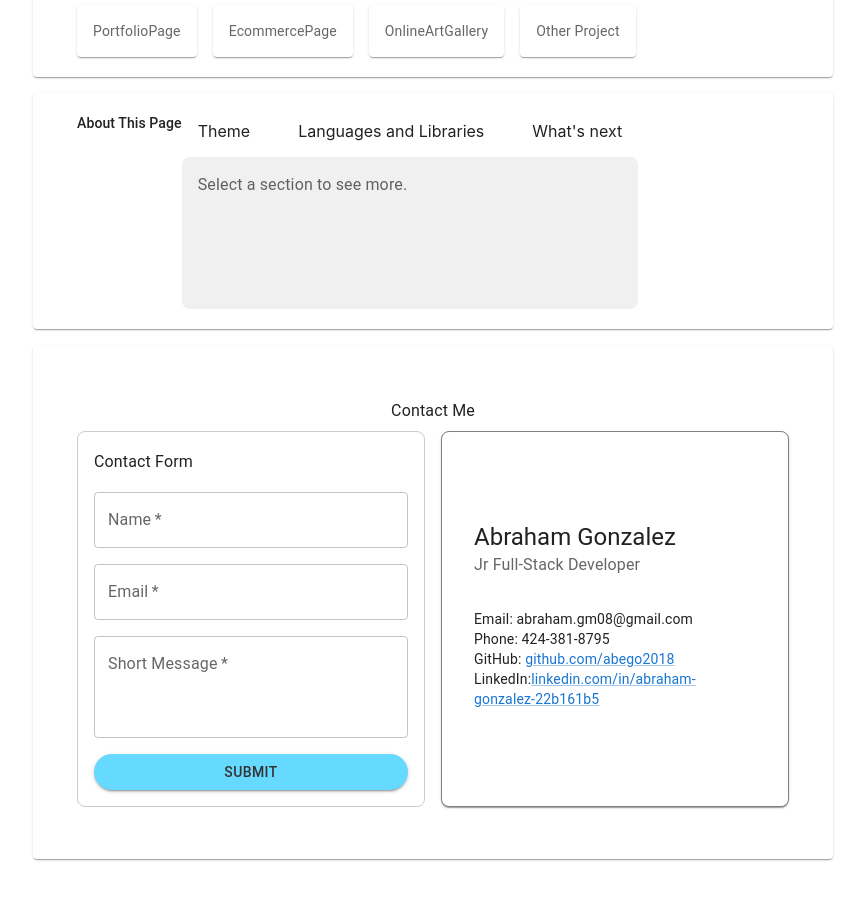
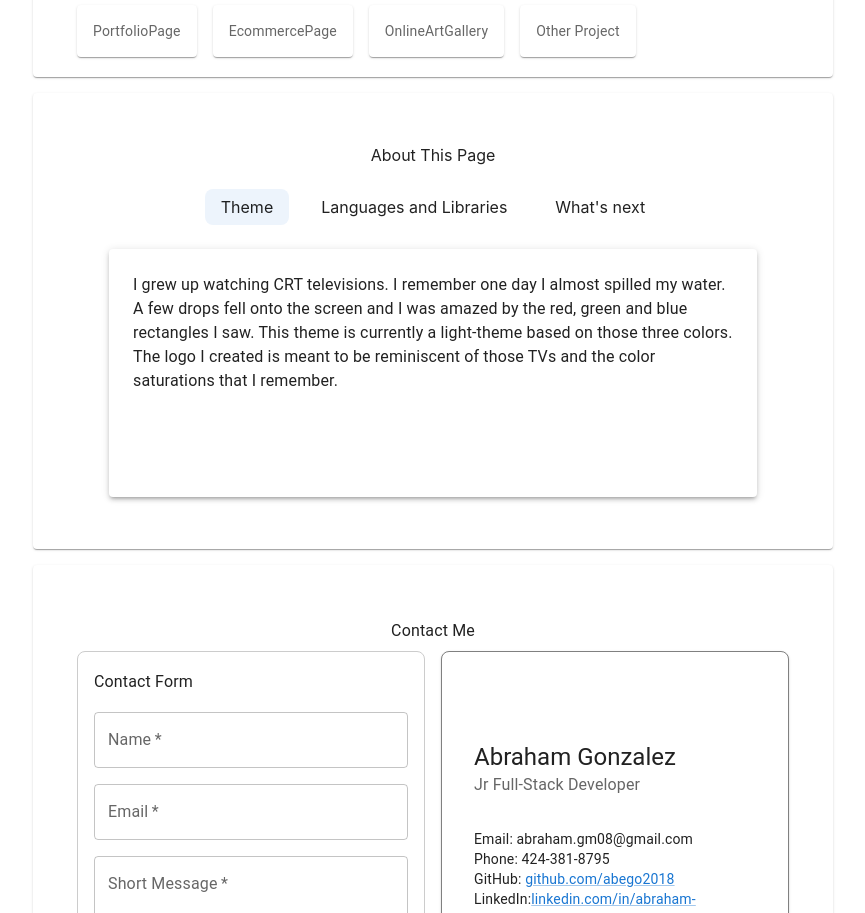
Before and after one commit to abego2018/portfolio, a React (Create React App) app in the folder abegoportfolio/: page / in a window 1280 px wide. Shown: the part 1007-1920 px from the top of the page, without its empty margins (207-1072 px from the left). Before the commit the page ends 1882 px from the top, so only its background shows below. Built offline with nearby package versions, Linux system fonts and the light colour scheme.

Commit message:
updated the aboutpage section. separated the components for cleaner transitions

```diff
--- a/abegoportfolio/src/components/AboutPage.jsx
+++ b/abegoportfolio/src/components/AboutPage.jsx
@@ -1,45 +1,77 @@
 import React, { useState } from "react";
-import { Container, Box, Typography } from "@mui/material";
-import AboutMeNavBox from "./AboutMeNavBox";
+import { Container, Box, Typography, Paper } from "@mui/material";
+import AboutPageNavBox from "./AboutPageNavBox";
 
 const aboutItems = [
   {
     key: "theme",
-    description: "The theme for this page",
+    description:
+      "I grew up watching CRT televisions. I remember one day I almost spilled my water. A few drops fell onto the screen and I was amazed by the red, green and blue rectangles I saw. This theme is currently a light-theme based on those three colors. The logo I created is meant to be reminiscent of those TVs and the color saturations that I remember.",
   },
   {
     key: "Languages and Libraries",
-    description:
-      "I have gone through the Long Beach 18-week developer bootcamp as well as classes through, freeCodeCamp.com, Udemy, LinkedIn and Microsoft Learning",
+    description: "React, Material UI, CSS",
   },
   {
     key: "What's next",
     description:
-      "Planned changes on this page and a link to the Github repository",
+      "I am working on a dark theme pallete. I am also expanding on the portfolio to incorporate my other portfolios for art and woodworking. See the repo - ",
   },
 ];
 function AboutPage() {
-  const [selectedKey, setSelectedKey] = useState("");
+  const [selectedKey, setSelectedKey] = useState("theme"); // default selected
 
   const activeItem = aboutItems.find((item) => item.key === selectedKey);
 
   return (
-    <Container sx={{ display: "flex" }}>
+    <Container sx={{ py: 4 }}>
+      {/* Title */}
+      <Box sx={{ textAlign: "center", mb: 3 }}>
+        <Typography variant="subtitle">About This Page</Typography>
+      </Box>
+
+      {/* Tabs on their own independent row/plane */}
       <Box
         sx={{
-          height: "100%",
+          display: "flex",
+          justifyContent: "center",
+          mb: 3, // space below the tabs
+        }}
+      >
+        <AboutPageNavBox
+          selectedKey={selectedKey}
+          setSelectedKey={setSelectedKey}
+          items={aboutItems}
+        />
+      </Box>
+
+      {/* Content area stays the same size, independent of tabs */}
+      <Box
+        sx={{
           display: "flex",
           justifyContent: "center",
         }}
       >
-        <Typography variant="subtitle2">About This Page</Typography>
-        <Box sx={{ display: "flex" }}>
-          <AboutMeNavBox
-            selectedKey={selectedKey}
-            setSelectedKey={setSelectedKey}
-            items={aboutItems}
-          />
-        </Box>
+        <Paper
+          elevation={3}
+          sx={{
+            width: "100%",
+            maxWidth: 600,
+            height: 200, // fixed height
+            p: 3,
+            overflowY: "auto",
+          }}
+        >
+          {activeItem ? (
+            <>
+              <Typography variant="body1">{activeItem.description}</Typography>
+            </>
+          ) : (
+            <Typography variant="body2">
+              Select a tab to see its description.
+            </Typography>
+          )}
+        </Paper>
       </Box>
     </Container>
   );
--- /dev/null
+++ b/abegoportfolio/src/components/AboutPageNavBox.jsx
@@ -0,0 +1,26 @@
+// AboutMeNavBox.jsx
+import React from "react";
+import { List, ListItemButton, Box, Typography } from "@mui/material";
+
+function AboutPageNavBox({ selectedKey, setSelectedKey, items }) {
+  const activeItem = items.find((item) => item.key === selectedKey);
+
+  return (
+    <Box>
+      <List sx={{ display: "flex", gap: 2, padding: 0 }}>
+        {items.map(({ key }) => (
+          <ListItemButton
+            key={key}
+            onClick={() => setSelectedKey(key)}
+            selected={selectedKey === key}
+            sx={{ borderRadius: 2 }}
+          >
+            {key.charAt(0).toUpperCase() + key.slice(1)}
+          </ListItemButton>
+        ))}
+      </List>
+    </Box>
+  );
+}
+
+export default AboutPageNavBox;
```
